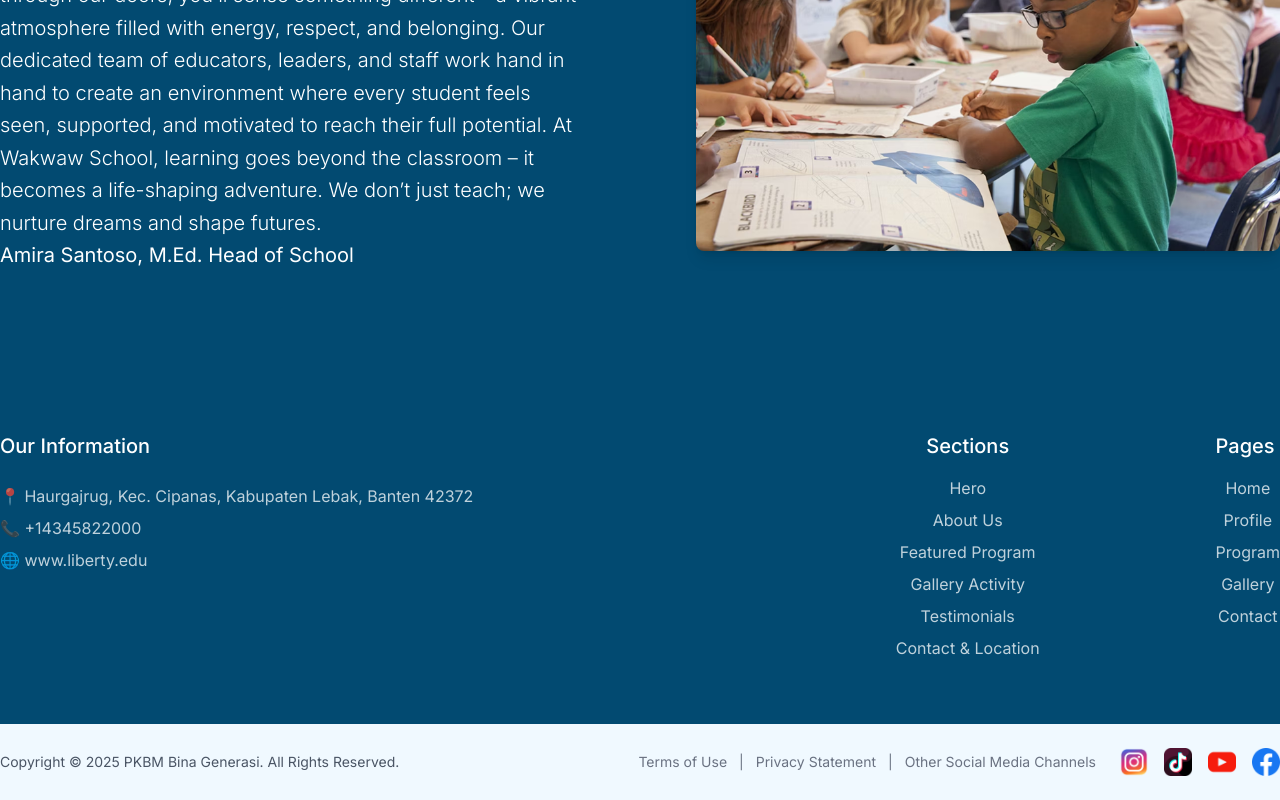
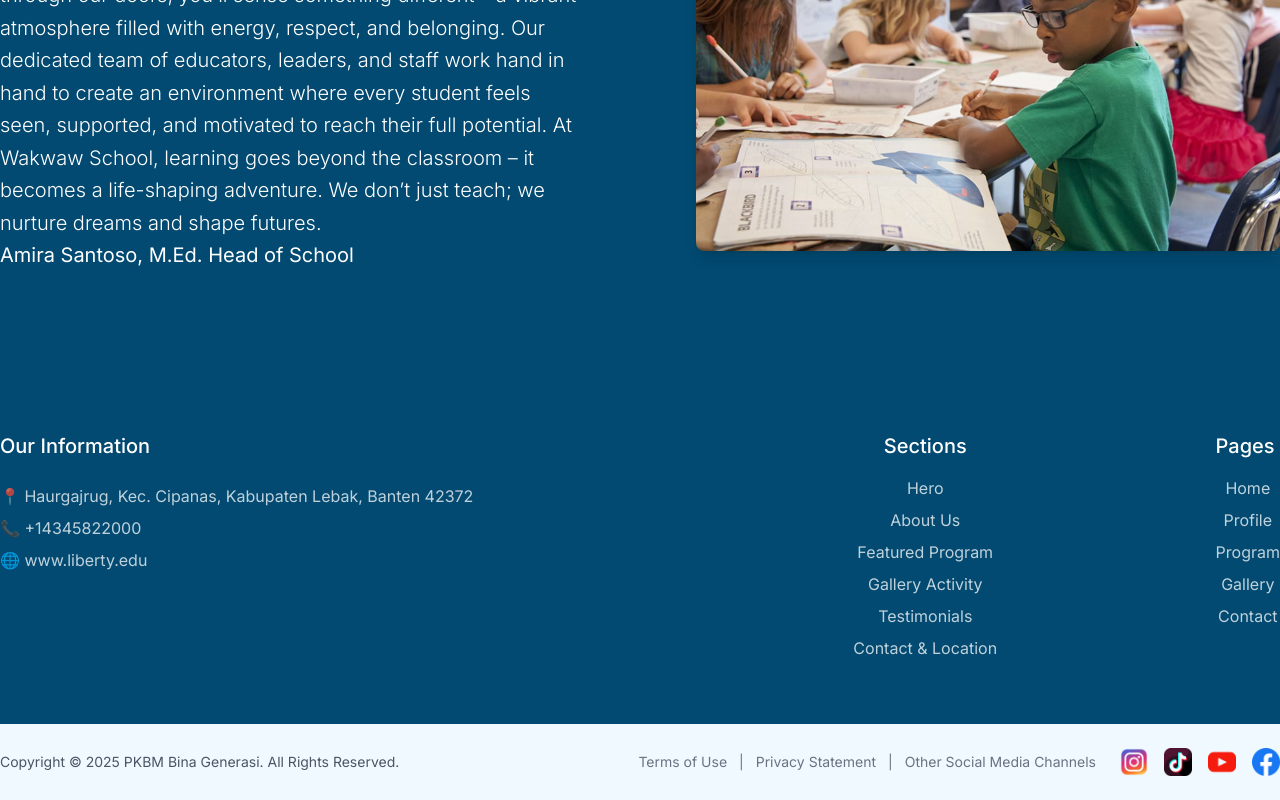
Before and after one commit to kodeintekno-dev/bima-generasi, a Next.js app: page / in a window 1280 px wide. Shown: the part 1054-1854 px from the top of the page. Built offline with nearby package versions, Linux system fonts and the light colour scheme.

Commit message:
feat: update footer

```diff
--- a/src/components/Footer.tsx
+++ b/src/components/Footer.tsx
@@ -19,7 +19,7 @@ export default function Footer() {
           </div>
         </div>
 
-        <div className="flex flex-col sm:flex-row gap-12 md:gap-44 items-center md:items-start justify-center">
+        <div className="flex flex-col sm:flex-row gap-10 md:gap-0 md:w-1/3 items-center md:items-start justify-center md:justify-between">
           {/* section */}
           <div className="flex flex-col gap-4">
             <h6 className="text-white text-xl font-medium text-center">Sections</h6>
```
